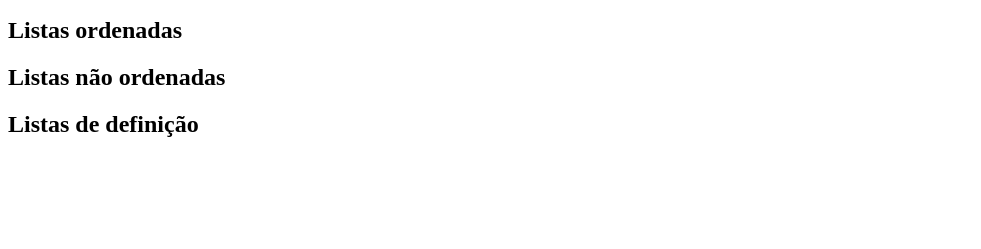
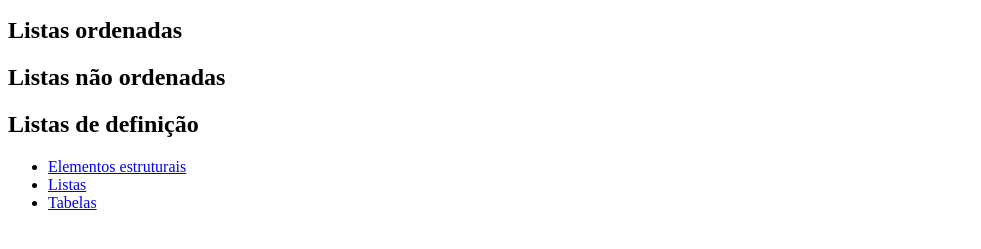
Before and after one commit to ufjf-dcc202/ufjf-dcc202-2025-1-b-atv03-felipeosouza, a plain HTML site: page listas.html in a window 1280 px wide. Shown: the part 101-350 px from the top of the page, without its empty margins (0-981 px from the left). Drawn offline with Linux system fonts and the light colour scheme.

Commit message:
adiciona navegação auxiliar com listas

```diff
--- a/listas.html
+++ b/listas.html
@@ -1,15 +1,30 @@
 <!DOCTYPE html>
 <html lang="en">
+
 <head>
     <meta charset="UTF-8">
     <meta name="viewport" content="width=device-width, initial-scale=1.0">
     <title>DCC202 Aula 05: Elementos Estruturais</title>
 </head>
+
 <body>
-    <h1>Elementos estruturais</h1>
-    <p>Listas são <a href="index.html">elementos estruturais</a> que organizam itens relacionados dentro de um conteúdo. Não use listas para dados multi variados, use <a href="tabelas.html">tabelas</a>.</p>
-    <h2>Listas ordenadas</h2>
-    <h2>Listas não ordenadas</h2>
-    <h2>Listas de definição</h2>
+    <main>
+        <h1>Elementos estruturais</h1>
+        <p>Listas são <a href="index.html">elementos estruturais</a> que organizam itens relacionados dentro de um
+            conteúdo. Não use listas para dados multi variados, use <a href="tabelas.html">tabelas</a>.</p>
+        <h2>Listas ordenadas</h2>
+        <h2>Listas não ordenadas</h2>
+        <h2>Listas de definição</h2>
+    </main>
+    <aside>
+        <nav>
+            <ul>
+                <li><a href="index.html">Elementos estruturais</a></li>
+                <li><a href="listas.html">Listas</a></li>
+                <li><a href="tabelas.html">Tabelas</a></li>
+            </ul>
+        </nav>
+    </aside>
 </body>
+
 </html>
```
Also changed, not shown: index.html (+17 -3 lines), tabelas.html (+17 -2 lines).
